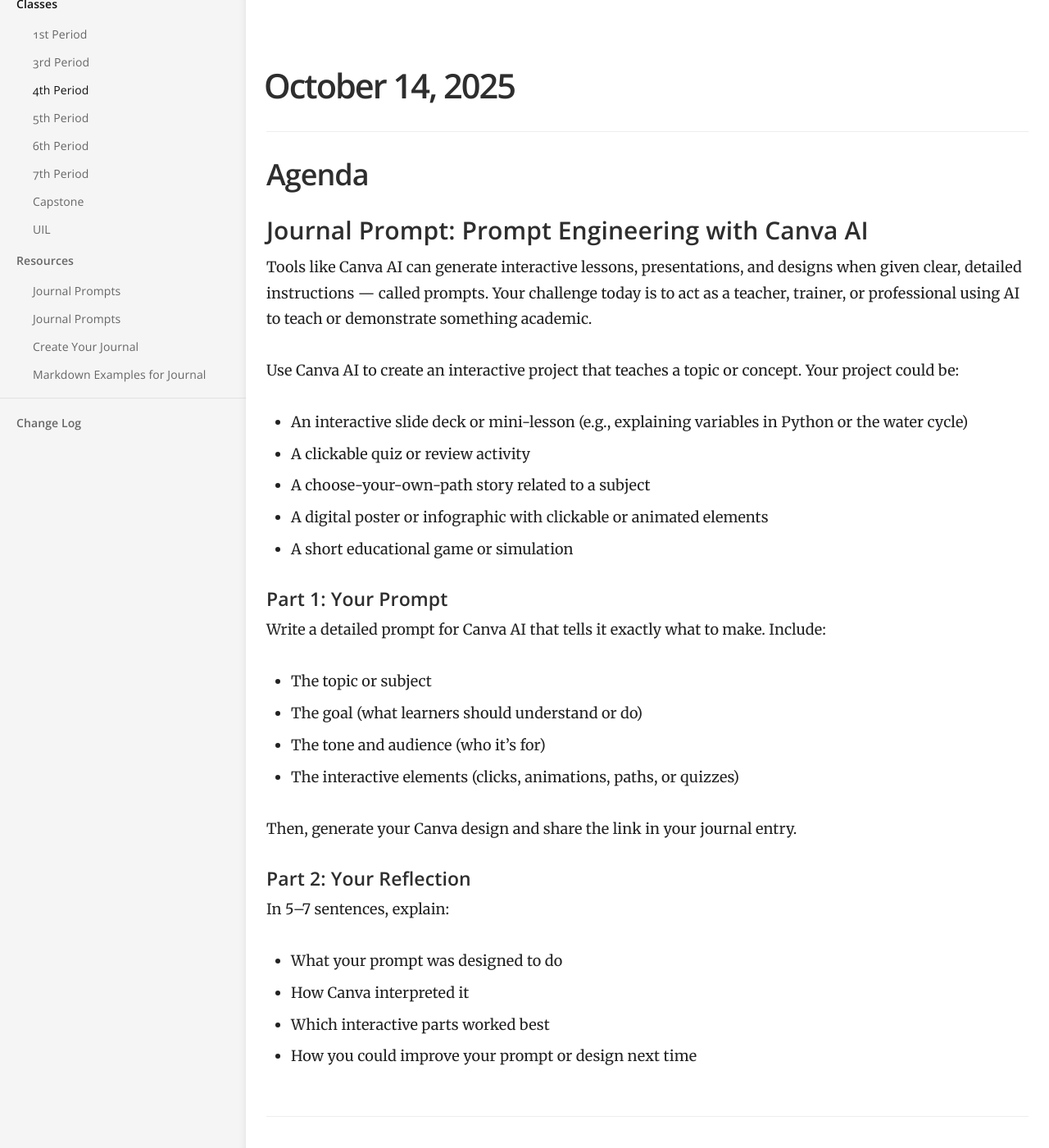
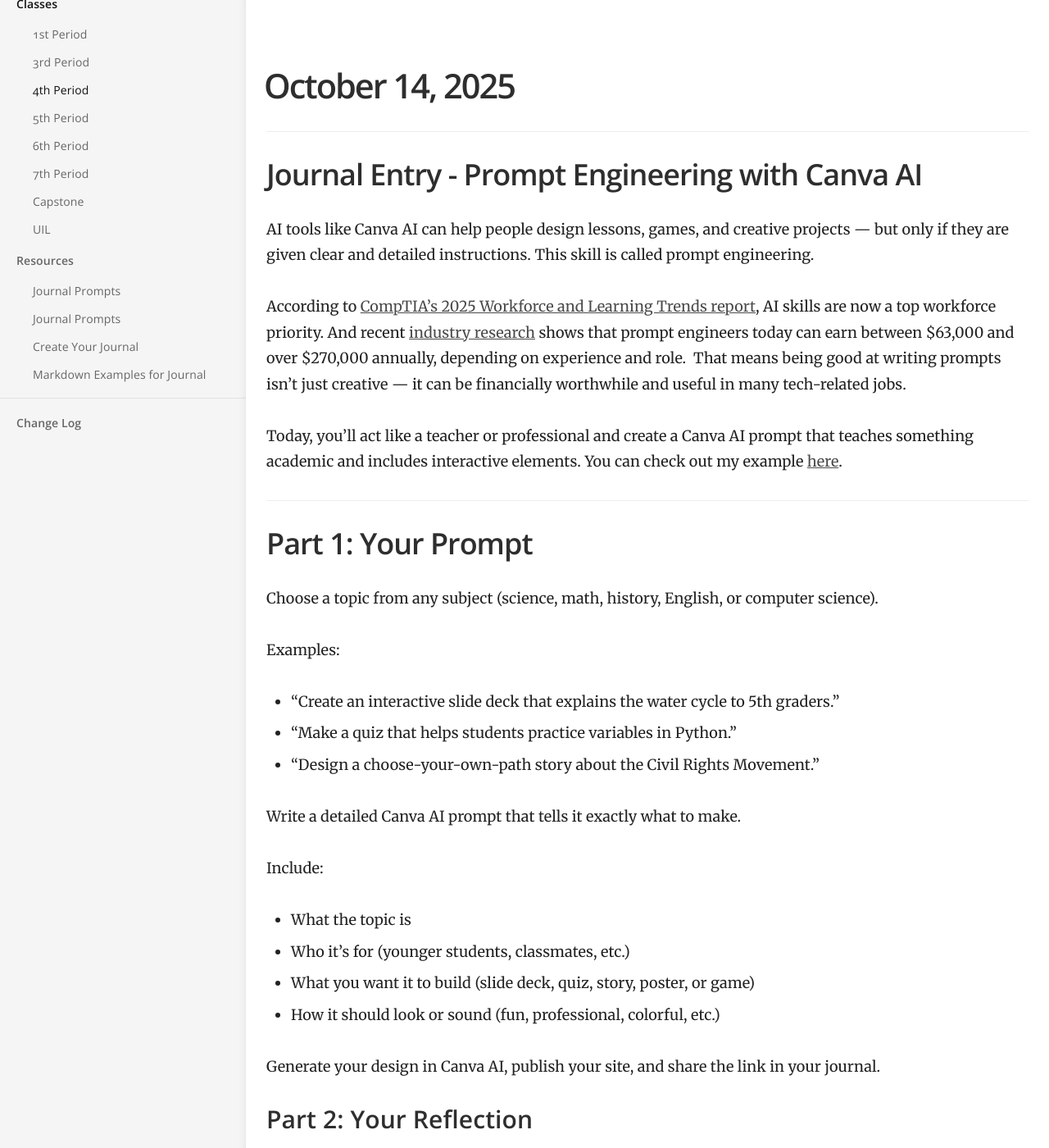
Before and after one commit to mswhitby/classroom, a Jekyll site: the page built from _docs/classes/4th.md, in a window 1280 px wide and 1400 px high, scrolled down 195 px. Shown: the whole window at 82% size. Built offline with Jekyll 4.4.1, drawn with Linux system fonts in a browser that asks for light colours; some of the changed text lies outside the part shown.

Commit message:
Updated lessons

```diff
--- a/_docs/classes/4th.md
+++ b/_docs/classes/4th.md
@@ -6,6 +6,47 @@ order: 3
 ---
 
 # October 14, 2025
+
+## Journal Entry - Prompt Engineering with Canva AI
+
+AI tools like Canva AI can help people design lessons, games, and creative projects — but only if they are given clear and detailed instructions. This skill is called prompt engineering.
+
+According to [CompTIA’s 2025 Workforce and Learning Trends report](https://www.comptia.org/en-us/resources/research/workforce-and-learning-trends-2025), AI skills are now a top workforce priority. And recent [industry research](https://www.yochana.com/2025-prompt-engineering-salary-landscape/) shows that prompt engineers today can earn between $63,000 and over $270,000 annually, depending on experience and role.  That means being good at writing prompts isn’t just creative — it can be financially worthwhile and useful in many tech-related jobs.
+
+Today, you’ll act like a teacher or professional and create a Canva AI prompt that teaches something academic and includes interactive elements. You can check out my example [here](https://final-projectangel.my.canva.site/prompts).
+
+## Part 1: Your Prompt
+
+Choose a topic from any subject (science, math, history, English, or computer science).
+
+Examples:
+- “Create an interactive slide deck that explains the water cycle to 5th graders.”
+- “Make a quiz that helps students practice variables in Python.”
+- “Design a choose-your-own-path story about the Civil Rights Movement.”
+
+Write a detailed Canva AI prompt that tells it exactly what to make.
+
+Include:
+- What the topic is
+- Who it’s for (younger students, classmates, etc.)
+- What you want it to build (slide deck, quiz, story, poster, or game)
+- How it should look or sound (fun, professional, colorful, etc.)
+
+Generate your design in Canva AI, publish your site, and share the link in your journal.
+
+### Part 2: Your Reflection
+
+In 5–7 sentences, explain:
+- What your prompt was designed to do
+- How Canva AI understood or built your idea
+- What parts worked well
+- What parts didn’t come out as expected
+- How you could improve your prompt to get a better design next time
+- Why being good at prompt engineering could be valuable in future careers
+
+----
+
+<!-- # October 14, 2025
 
 ## Agenda
 
@@ -41,7 +82,7 @@ In 5–7 sentences, explain:
 - Which interactive parts worked best
 - How you could improve your prompt or design next time
 
-----
+---- -->
 
 # October 6, 2025
 
```
